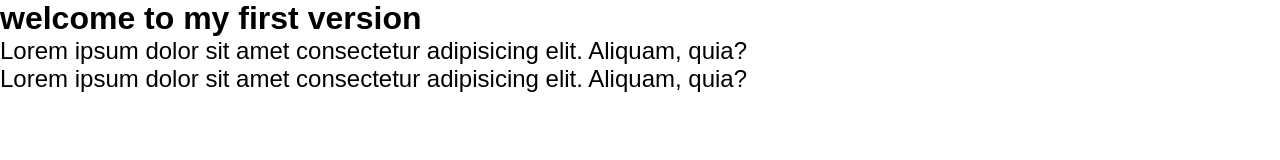
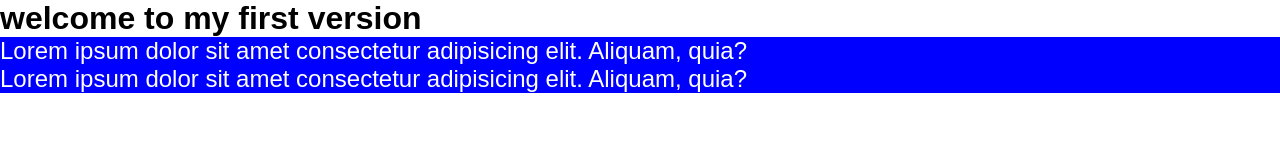
Before and after one commit to samuelcool024/version1, a plain HTML site: page index.html in a window 1280 px wide. Drawn offline with Linux system fonts and the light colour scheme.

Commit message:
added p backgroung color

```diff
--- a/index.css
+++ b/index.css
@@ -13,3 +13,9 @@ html{
 p{
     font-size: 1.5rem;
 }
+
+
+p{
+    background-color: blue;
+    color: white;
+}
```
